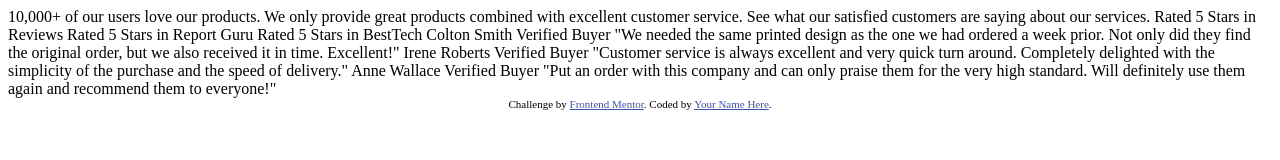
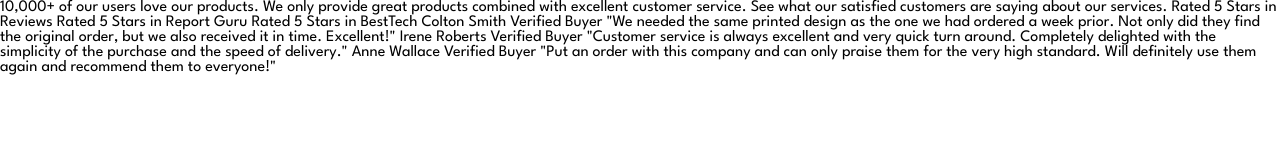
Before and after one commit to trekab/social-proof-section, a plain HTML site: page index.html in a window 1280 px wide. Drawn offline with Linux system fonts and the light colour scheme.

Commit message:
Add css fonts and colors using css variables

```diff
--- a/index.html
+++ b/index.html
@@ -11,51 +11,20 @@
       sizes="32x32"
       href="./images/favicon-32x32.png"
     />
-
-    <title>Frontend Mentor | Social proof section</title>
-
-    <!-- Feel free to remove these styles or customise in your own stylesheet 👍 -->
-    <style>
-      .attribution {
-        font-size: 11px;
-        text-align: center;
-      }
-      .attribution a {
-        color: hsl(228, 45%, 44%);
-      }
-    </style>
+    <link rel="stylesheet" href="./main.css" />
+    <title>Social proof section</title>
   </head>
   <body>
-    10,000+ of our users love our products.
-
-    We only provide great products combined with excellent customer service.
-    See what our satisfied customers are saying about our services.
-
-    Rated 5 Stars in Reviews
-    Rated 5 Stars in Report Guru
-    Rated 5 Stars in BestTech
-
-    Colton Smith
-    Verified Buyer
-    "We needed the same printed design as the one we had ordered a week prior.
-    Not only did they find the original order, but we also received it in time.
-    Excellent!"
-
-    Irene Roberts
-    Verified Buyer
-    "Customer service is always excellent and very quick turn around. Completely
-    delighted with the simplicity of the purchase and the speed of delivery."
-
-    Anne Wallace
-    Verified Buyer
-    "Put an order with this company and can only praise them for the very high
-    standard. Will definitely use them again and recommend them to everyone!"
-
-    <div class="attribution">
-      Challenge by
-      <a href="https://www.frontendmentor.io?ref=challenge" target="_blank"
-        >Frontend Mentor</a
-      >. Coded by <a href="#">Your Name Here</a>.
-    </div>
+    10,000+ of our users love our products. We only provide great products
+    combined with excellent customer service. See what our satisfied customers
+    are saying about our services. Rated 5 Stars in Reviews Rated 5 Stars in
+    Report Guru Rated 5 Stars in BestTech Colton Smith Verified Buyer "We needed
+    the same printed design as the one we had ordered a week prior. Not only did
+    they find the original order, but we also received it in time. Excellent!"
+    Irene Roberts Verified Buyer "Customer service is always excellent and very
+    quick turn around. Completely delighted with the simplicity of the purchase
+    and the speed of delivery." Anne Wallace Verified Buyer "Put an order with
+    this company and can only praise them for the very high standard. Will
+    definitely use them again and recommend them to everyone!"
   </body>
 </html>
--- /dev/null
+++ b/main.css
@@ -0,0 +1,15 @@
+@import url("https://fonts.googleapis.com/css2?family=League+Spartan:wght@400;500;700&display=swap");
+
+:root {
+  --very-dark-magenta: hsl(300, 43%, 22%);
+  --soft-pink: hsl(333, 80%, 67%);
+  --dark-grayish-magenta: hsl(303, 10%, 53%);
+  --light-grayish-magenta: hsl(300, 24%, 96%);
+  --white: hsl(0, 0%, 100%);
+}
+
+* {
+  font-family: "League Spartan", sans-serif;
+  margin: 0;
+  padding: 0;
+}
```
